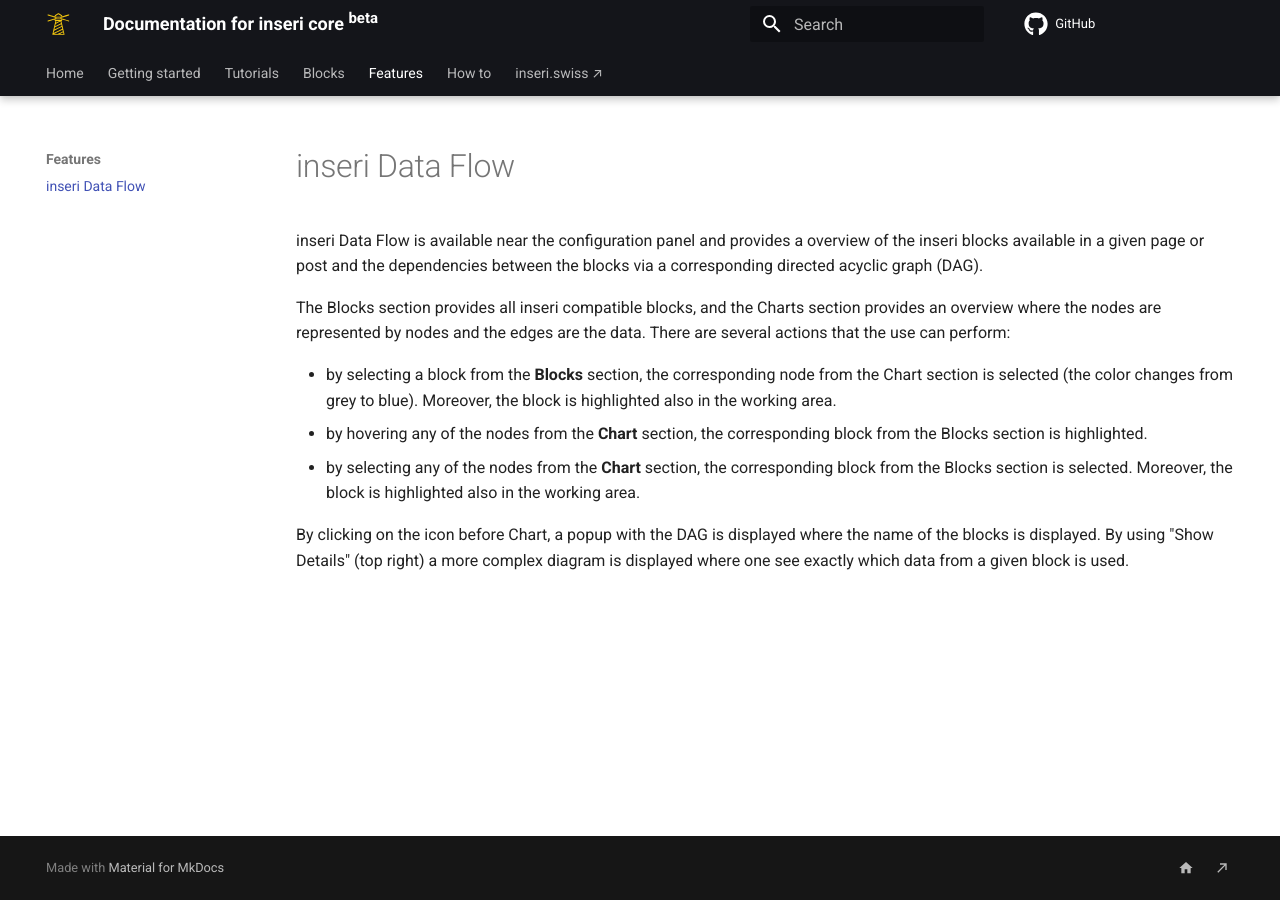
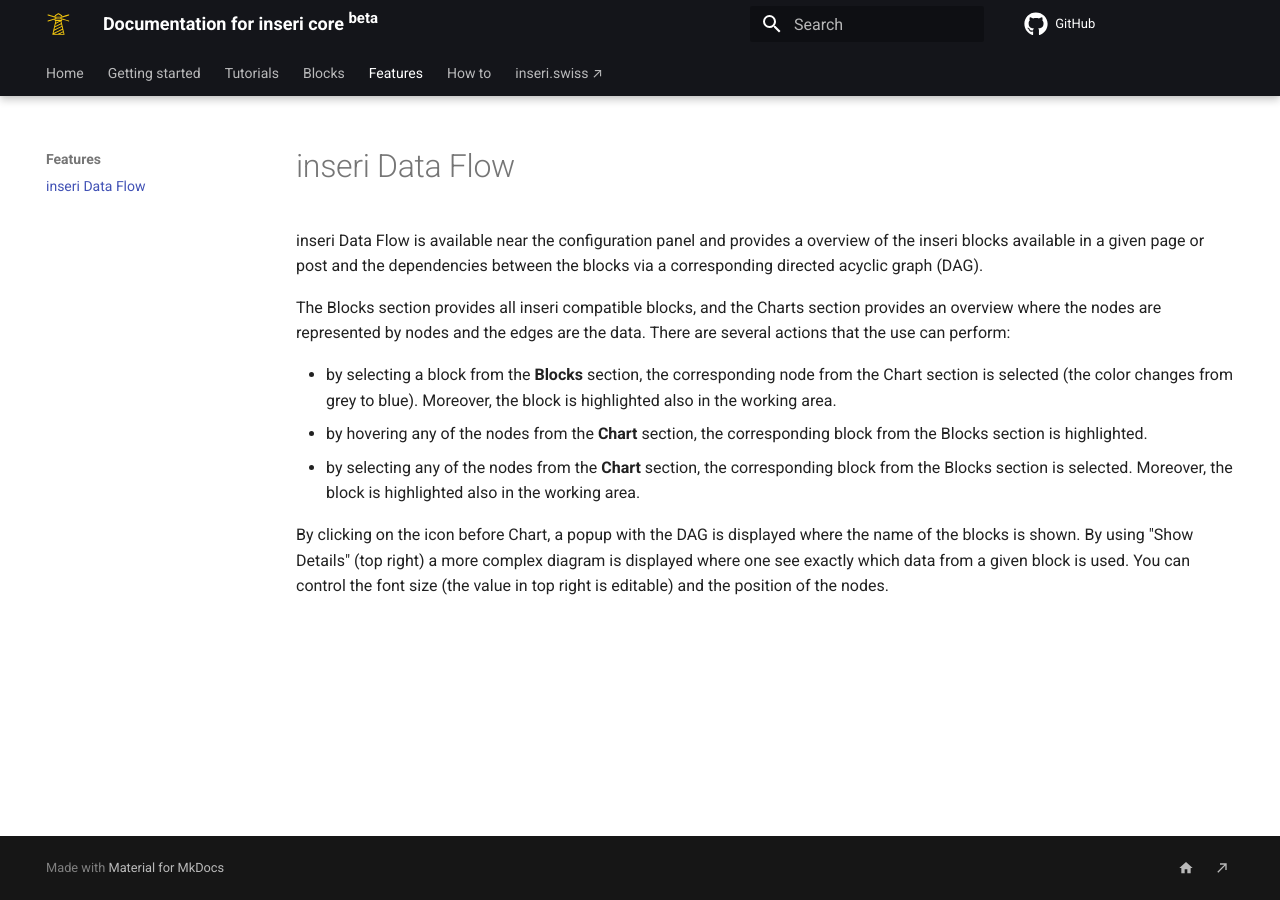
Before and after one commit to inseri-swiss/inseri-core-wp, an MkDocs documentation site: the page built from docs/features/DataFlow.md, in a window 1280 px wide. Built offline with MkDocs 1.6.1 and Material for MkDocs 9.7.7, drawn with Linux system fonts in a browser that asks for light colours; comment, search, counter and statistics services are not loaded.

Commit message:
docs: update Data Flow

```diff
--- a/docs/features/DataFlow.md
+++ b/docs/features/DataFlow.md
@@ -8,4 +8,4 @@ The Blocks section provides all inseri compatible blocks, and the Charts section
 - by hovering any of the nodes from the **Chart** section, the corresponding block from the Blocks section is highlighted.
 - by selecting any of the nodes from the **Chart** section, the corresponding block from the Blocks section is selected. Moreover, the block is highlighted also in the working area.
 
-By clicking on the icon before Chart, a popup with the DAG is displayed where the name of the blocks is displayed. By using "Show Details" (top right) a more complex diagram is displayed where one see exactly which data from a given block is used.
+By clicking on the icon before Chart, a popup with the DAG is displayed where the name of the blocks is shown. By using "Show Details" (top right) a more complex diagram is displayed where one see exactly which data from a given block is used. You can control the font size (the value in top right is editable) and the position of the nodes.
```
